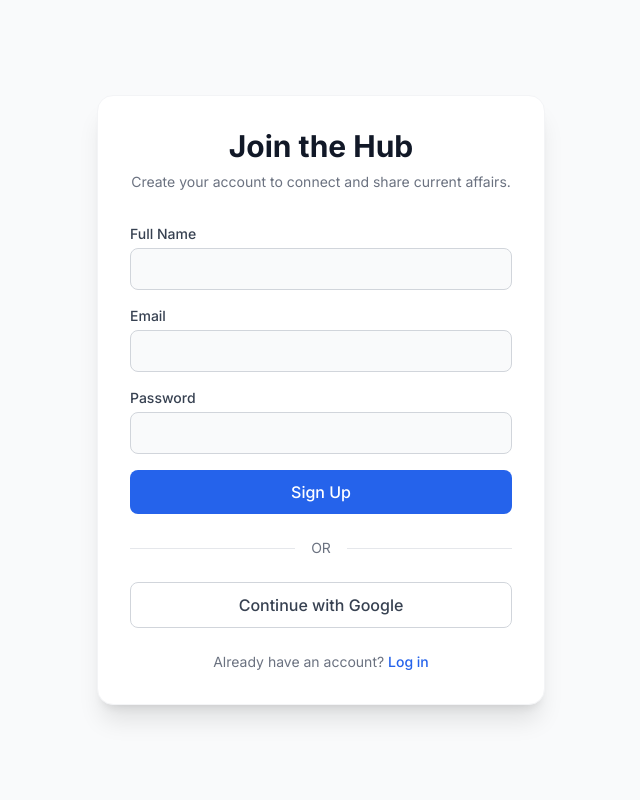
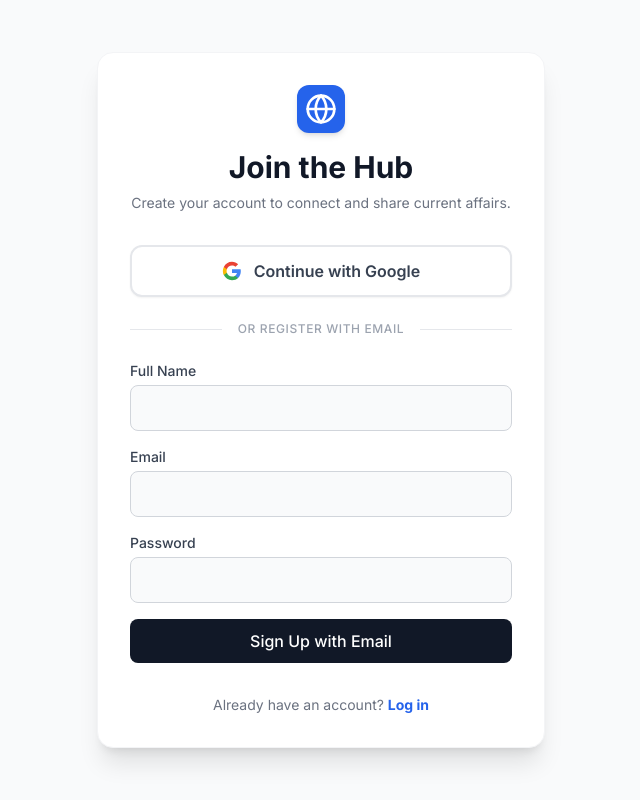
Before and after one commit to bambhaniyamilan2008-crypto/current-affairs-hub, a Next.js app: page /register in a window 1280 px wide. Shown: the whole page, without its empty margins (319-959 px from the left). Built offline with nearby package versions, Linux system fonts and the light colour scheme; no server answers.

Commit message:
Fix: Update Next.js to the latest secure version for Vercel

```diff
--- a/src/app/(auth)/register/page.tsx
+++ b/src/app/(auth)/register/page.tsx
@@ -4,11 +4,11 @@
 import { useState } from 'react';
 import { useRouter } from 'next/navigation';
 import Link from 'next/link';
-import { createUserWithEmailAndPassword, updateProfile } from 'firebase/auth';
-import { doc, setDoc, serverTimestamp } from 'firebase/firestore';
+import { createUserWithEmailAndPassword, updateProfile, signInWithPopup, GoogleAuthProvider } from 'firebase/auth';
+import { doc, setDoc, getDoc, serverTimestamp } from 'firebase/firestore';
 import { auth, db } from '@/lib/firebase';
 import { UserProfile } from '@/types';
-import { loginWithGoogle } from '@/services/auth.service';
+import { Globe, Loader2 } from 'lucide-react';
 
 export default function RegisterPage() {
   const router = useRouter();
@@ -20,20 +20,18 @@ export default function RegisterPage() {
   });
   const [error, setError] = useState('');
 
+  // 1. Email/Password Signup (Waisa ka waisa hi chhod diya)
   const handleEmailRegister = async (e: React.FormEvent) => {
     e.preventDefault();
     setLoading(true);
     setError('');
 
     try {
-      // 1. Create User in Firebase Auth
       const userCredential = await createUserWithEmailAndPassword(auth, formData.email, formData.password);
       const user = userCredential.user;
 
-      // 2. Update Auth Profile
       await updateProfile(user, { displayName: formData.fullName });
 
-      // 3. Create User Profile in Firestore
       const baseUsername = formData.email.split('@')[0].toLowerCase() + Math.floor(Math.random() * 1000);
 
       const newProfile: UserProfile = {
@@ -62,14 +60,52 @@ export default function RegisterPage() {
     }
   };
 
+  // 2. Google Magic Auth (Sign In + Sign Up dono ek saath)
   const handleGoogleAuth = async () => {
     setLoading(true);
+    setError('');
     try {
-      await loginWithGoogle();
+      const provider = new GoogleAuthProvider();
+      provider.setCustomParameters({ prompt: 'select_account' });
+
+      const result = await signInWithPopup(auth, provider);
+      const user = result.user;
+
+      // Check if user profile already exists
+      const userRef = doc(db, 'users', user.uid);
+      const userSnap = await getDoc(userRef);
+
+      // Agar naya user hai (Google se pehli baar aaya hai), toh profile banao
+      if (!userSnap.exists()) {
+        // ✅ ISSE REPLACE KAR DO:
+const baseUsername = user.email
+  ? user.email.split('@')[0].toLowerCase() + Math.floor(Math.random() * 1000)
+  : user.uid.toLowerCase().slice(0, 8);
+
+        const newProfile: UserProfile = {
+          uid: user.uid,
+          fullName: user.displayName || 'Anonymous User',
+          username: baseUsername,
+          email: user.email || '',
+          profilePic: user.photoURL || '',
+          followersCount: 0,
+          followingCount: 0,
+          connectionsCount: 0,
+          totalPosts: 0,
+          isVerified: false,
+          role: 'user',
+          createdAt: serverTimestamp(),
+        };
+
+        await setDoc(userRef, newProfile);
+      }
+
+      // Sab set hone ke baad feed pe le jao
       router.push('/');
-    } catch (err) {
-      console.error(err);
-      setError('Google Auth failed.');
+    } catch (err: any) {
+      console.error("Google Auth Error:", err);
+      setError(err.message || 'Google Auth failed.');
+    } finally {
       setLoading(false);
     }
   };
@@ -78,6 +114,13 @@ export default function RegisterPage() {
     <div className="min-h-screen flex items-center justify-center bg-gray-50 dark:bg-gray-950 p-4">
       <div className="w-full max-w-md bg-white dark:bg-gray-900 rounded-2xl shadow-xl overflow-hidden border border-gray-100 dark:border-gray-800">
         <div className="p-8">
+
+          <div className="flex justify-center mb-4">
+            <div className="w-12 h-12 bg-blue-600 rounded-xl flex items-center justify-center shadow-md">
+              <Globe className="w-8 h-8 text-white" />
+            </div>
+          </div>
+
           <h1 className="text-3xl font-bold text-gray-900 dark:text-white mb-2 text-center">Join the Hub</h1>
           <p className="text-gray-500 dark:text-gray-400 mb-8 text-center text-sm">
             Create your account to connect and share current affairs.
@@ -85,14 +128,37 @@ export default function RegisterPage() {
 
           {error && <div className="mb-4 p-3 bg-red-50 text-red-600 text-sm rounded-lg border border-red-200">{error}</div>}
 
-          <form onSubmit={handleEmailRegister} className="space-y-4 mb-6">
+          {/* Quick Google Auth Button */}
+          <button
+            onClick={handleGoogleAuth} disabled={loading}
+            className="w-full flex items-center justify-center gap-3 bg-white dark:bg-gray-800 border-2 border-gray-200 dark:border-gray-700 text-gray-700 dark:text-white px-4 py-3 rounded-xl font-semibold hover:bg-gray-50 dark:hover:bg-gray-700 transition mb-6 shadow-sm disabled:opacity-50"
+          >
+            {loading ? <Loader2 className="w-5 h-5 animate-spin text-blue-600" /> : (
+              <>
+                <svg className="w-5 h-5" viewBox="0 0 24 24">
+                  <path d="M22.56 12.25c0-.78-.07-1.53-.2-2.25H12v4.26h5.92c-.26 1.37-1.04 2.53-2.21 3.31v2.77h3.57c2.08-1.92 3.28-4.74 3.28-8.09z" fill="#4285F4"/>
+                  <path d="M12 23c2.97 0 5.46-.98 7.28-2.66l-3.57-2.77c-.98.66-2.23 1.06-3.71 1.06-2.86 0-5.29-1.93-6.16-4.53H2.18v2.84C3.99 20.53 7.7 23 12 23z" fill="#34A853"/>
+                  <path d="M5.84 14.09c-.22-.66-.35-1.36-.35-2.09s.13-1.43.35-2.09V7.07H2.18C1.43 8.55 1 10.22 1 12s.43 3.45 1.18 4.93l2.85-2.22.81-.62z" fill="#FBBC05"/>
+                  <path d="M12 5.38c1.62 0 3.06.56 4.21 1.64l3.15-3.15C17.45 2.09 15.02 1 12 1 7.7 1 3.99 3.47 2.18 7.07l3.66 2.84c.87-2.6 3.3-4.53 6.16-4.53z" fill="#EA4335"/>
+                </svg>
+                Continue with Google
+              </>
+            )}
+          </button>
+
+          <div className="relative flex items-center justify-center mb-6">
+            <div className="absolute inset-0 flex items-center"><div className="w-full border-t border-gray-200 dark:border-gray-800"></div></div>
+            <span className="relative bg-white dark:bg-gray-900 px-4 text-xs font-medium text-gray-400 uppercase tracking-wider">Or register with email</span>
+          </div>
+
+          <form onSubmit={handleEmailRegister} className="space-y-4">
             <div>
               <label className="block text-sm font-medium text-gray-700 dark:text-gray-300 mb-1">Full Name</label>
               <input
                 type="text" required
                 value={formData.fullName}
                 onChange={(e) => setFormData({...formData, fullName: e.target.value})}
-                className="w-full bg-gray-50 dark:bg-gray-950 border border-gray-300 dark:border-gray-700 rounded-lg px-4 py-2 focus:ring-2 focus:ring-blue-500 outline-none dark:text-white"
+                className="w-full bg-gray-50 dark:bg-gray-950 border border-gray-300 dark:border-gray-700 rounded-lg px-4 py-2.5 focus:ring-2 focus:ring-blue-500 outline-none dark:text-white transition"
               />
             </div>
             <div>
@@ -101,7 +167,7 @@ export default function RegisterPage() {
                 type="email" required
                 value={formData.email}
                 onChange={(e) => setFormData({...formData, email: e.target.value})}
-                className="w-full bg-gray-50 dark:bg-gray-950 border border-gray-300 dark:border-gray-700 rounded-lg px-4 py-2 focus:ring-2 focus:ring-blue-500 outline-none dark:text-white"
+                className="w-full bg-gray-50 dark:bg-gray-950 border border-gray-300 dark:border-gray-700 rounded-lg px-4 py-2.5 focus:ring-2 focus:ring-blue-500 outline-none dark:text-white transition"
               />
             </div>
             <div>
@@ -110,31 +176,19 @@ export default function RegisterPage() {
                 type="password" required minLength={6}
                 value={formData.password}
                 onChange={(e) => setFormData({...formData, password: e.target.value})}
-                className="w-full bg-gray-50 dark:bg-gray-950 border border-gray-300 dark:border-gray-700 rounded-lg px-4 py-2 focus:ring-2 focus:ring-blue-500 outline-none dark:text-white"
+                className="w-full bg-gray-50 dark:bg-gray-950 border border-gray-300 dark:border-gray-700 rounded-lg px-4 py-2.5 focus:ring-2 focus:ring-blue-500 outline-none dark:text-white transition"
               />
             </div>
             <button
               type="submit" disabled={loading}
-              className="w-full bg-blue-600 hover:bg-blue-700 text-white font-medium py-2.5 rounded-lg transition disabled:opacity-50"
+              className="w-full bg-gray-900 hover:bg-black dark:bg-white dark:hover:bg-gray-100 dark:text-black text-white font-medium py-2.5 rounded-lg transition disabled:opacity-50 mt-2"
             >
-              {loading ? 'Creating Account...' : 'Sign Up'}
+              {loading ? 'Creating Account...' : 'Sign Up with Email'}
             </button>
           </form>
 
-          <div className="relative flex items-center justify-center mb-6">
-            <div className="absolute inset-0 flex items-center"><div className="w-full border-t border-gray-200 dark:border-gray-800"></div></div>
-            <span className="relative bg-white dark:bg-gray-900 px-4 text-sm text-gray-500">OR</span>
-          </div>
-
-          <button
-            onClick={handleGoogleAuth} disabled={loading}
-            className="w-full flex items-center justify-center gap-3 bg-white dark:bg-gray-800 border border-gray-300 dark:border-gray-700 text-gray-700 dark:text-white px-4 py-2.5 rounded-lg font-medium hover:bg-gray-50 dark:hover:bg-gray-700 transition"
-          >
-            Continue with Google
-          </button>
-
-          <p className="mt-6 text-center text-sm text-gray-500">
-            Already have an account? <Link href="/login" className="text-blue-600 font-medium hover:underline">Log in</Link>
+          <p className="mt-8 text-center text-sm text-gray-500">
+            Already have an account? <Link href="/login" className="text-blue-600 font-bold hover:underline">Log in</Link>
           </p>
         </div>
       </div>
```
Also changed, not shown: src/app/(auth)/login/page.tsx (+84 -27 lines).
